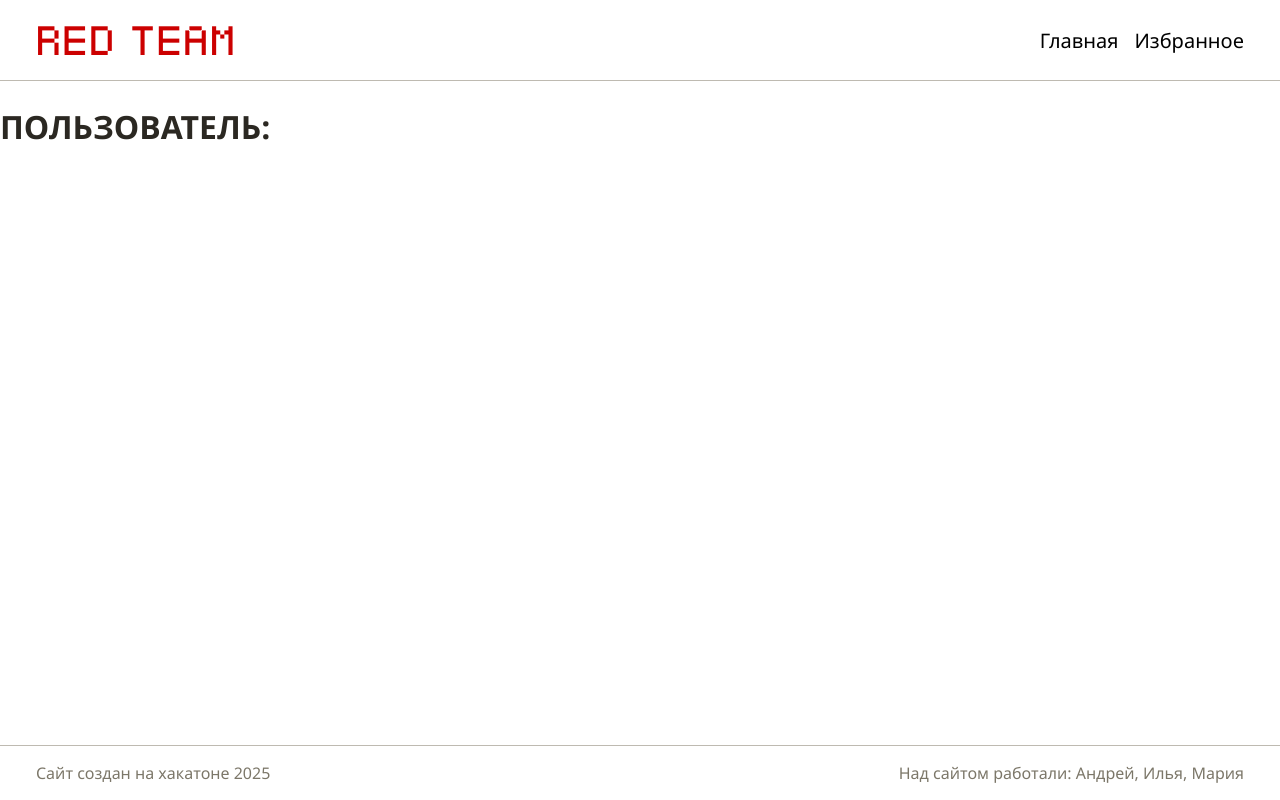
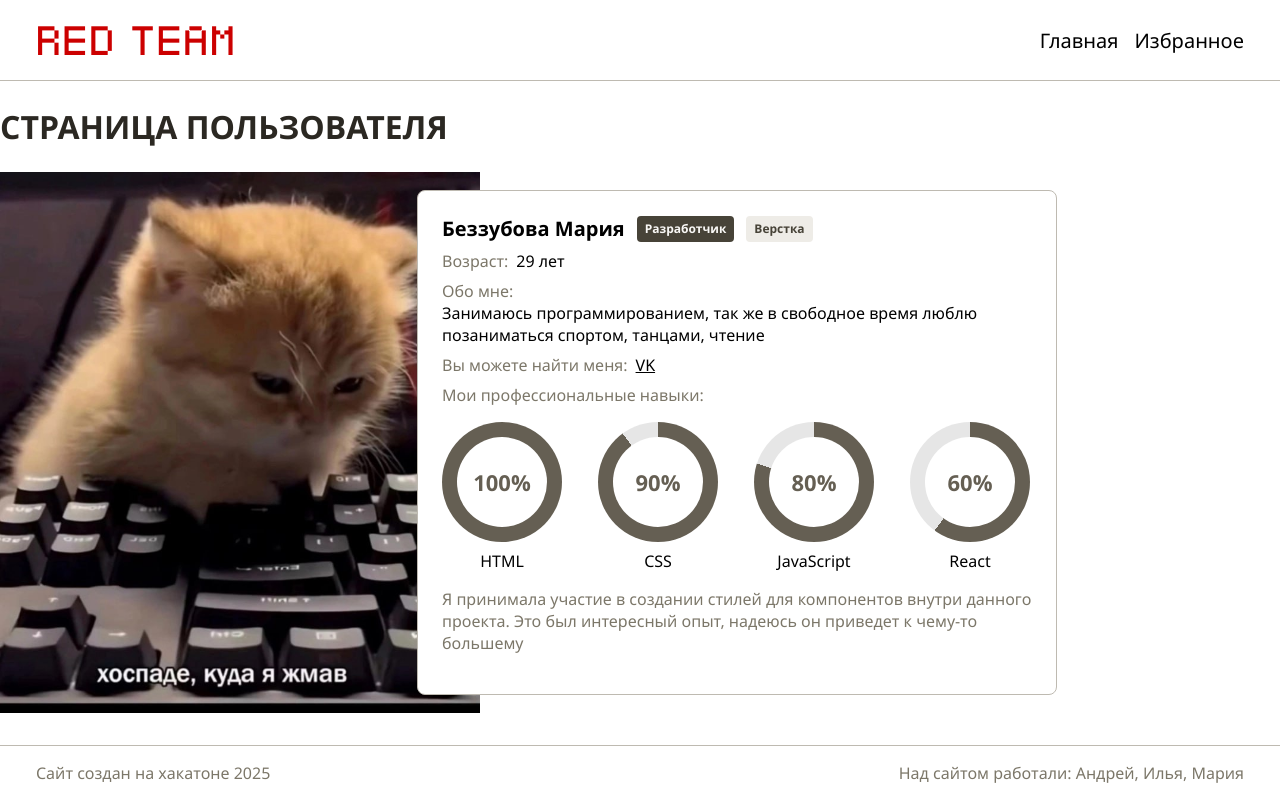
Before and after one commit to andissun1/hackathon-red-team, a React (Vite) app: page /profile/1 in a window 1280 px wide. Built offline with nearby package versions, Linux system fonts and the light colour scheme.

Commit message:
небольшие правки по стилям, сделала страничку пользователя

```diff
--- a/db.json
+++ b/db.json
@@ -10,8 +10,8 @@
       "social": { "VK": "https://vk.com/id807345344?from=search" },
       "about": "Занимаюсь разработкой игры про ферму. Люблю футбол.",
       "badges": [
-        { "text": "Тимлид", "color": "green" },
-        { "text": "test", "color": "yellow" }
+        { "text": "Тимлид", "color": "dark" },
+        { "text": "test", "color": "light" }
       ],
       "other": "Я принимал участие в создании базы данных для этого сайта."
     },
@@ -25,8 +25,8 @@
       "social": { "VK": "https://vk.com/id807345344?from=search" },
       "about": "Занимаюсь разработкой игры про ферму. Люблю футбол.",
       "badges": [
-        { "text": "Тимлид", "color": "green" },
-        { "text": "test", "color": "yellow" }
+        { "text": "Тимлид", "color": "medium" },
+        { "text": "test", "color": "medium" }
       ],
       "other": "Я принимал участие в создании базы данных для этого сайта."
     },
@@ -40,8 +40,8 @@
       "social": { "VK": "https://vk.com/id807345344?from=search" },
       "about": "Занимаюсь разработкой игры про ферму. Люблю футбол.",
       "badges": [
-        { "text": "Тимлид", "color": "green" },
-        { "text": "test", "color": "yellow" }
+        { "text": "Тимлид", "color": "light" },
+        { "text": "test", "color": "dark" }
       ],
       "other": "Я принимал участие в создании базы данных для этого сайта."
     }
--- a/src/Pages/Favorites/Favorites.jsx
+++ b/src/Pages/Favorites/Favorites.jsx
@@ -1,9 +1,9 @@
-import { useDispatch, useSelector } from 'react-redux';
-import { Card } from '../../Shared/Card/Card';
-import { Title } from '../../Shared/Title/Title';
-import { getFavorites } from '../../Store/appReducer';
-import { useEffect } from 'react';
-
+import { useDispatch, useSelector } from "react-redux";
+import { Card } from "../../Shared/Card/Card";
+import { Title } from "../../Shared/Title/Title";
+import { getFavorites } from "../../Store/appReducer";
+import { useEffect } from "react";
+import style from "./favourites.module.css";
 export const Favorites = (props) => {
   const dispatch = useDispatch();
   const profiles = useSelector((store) => store.app.profiles);
@@ -18,6 +18,7 @@ export const Favorites = (props) => {
   return (
     <>
       <Title>Избранное</Title>
+      <div className={style.cardsContainer}>
         {profiles.map(({ id, name, surname, age, about, badges, imgURL }) => (
           <Card
             id={id}
@@ -31,6 +32,7 @@ export const Favorites = (props) => {
             favourite={favorites.includes(id)}
           />
         ))}
+      </div>
     </>
   );
 };
--- /dev/null
+++ b/src/Pages/Favorites/favourites.module.css
@@ -0,0 +1,5 @@
+.cardsContainer {
+    display: flex;
+    justify-content: center;
+    gap: 24px;
+}
--- a/src/Pages/Profile/Profile.jsx
+++ b/src/Pages/Profile/Profile.jsx
@@ -1,5 +1,87 @@
+import { Badge } from "../../Shared/Badge/Badge";
+import { ProgressCircle } from "../../Shared/ProgressCircle/ProgressCircle";
+import { Text } from "../../Shared/Text/Text";
 import { Title } from "../../Shared/Title/Title";
-
-export const Profile = (props) => {
-  return <Title>Пользователь:</Title>;
+import style from "./profile.module.css";
+const testProfile = {
+  id: "01",
+  name: "Мария",
+  surname: "Беззубова",
+  age: 29,
+  imgURL: "./../../../public/default-photo.jpg",
+  skills: { HTML: 100, CSS: 90, JavaScript: 80, React: 60 },
+  social: { VK: "https://vk.com/id136169881" },
+  about:
+    "Занимаюсь программированием, так же в свободное время люблю позаниматься спортом, танцами, чтение",
+  badges: [
+    { text: "Разработчик", color: "dark" },
+    { text: "Верстка", color: "light" },
+  ],
+  other:
+    "Я принимала участие в создании стилей для компонентов внутри данного проекта. Это был интересный опыт, надеюсь он приведет к чему-то большему",
 };
+export const Profile = ({ profile = testProfile }) => {
+  return (
+    <>
+      <Title>Страница пользователя</Title>
+      <div className={style.profileContainer}>
+        <img className={style.img} src={profile.imgURL} />
+        <div className={style.infoCard}>
+          <div className={style.name}>
+            {profile.surname} {profile.name}
+            {profile.badges &&
+              profile.badges.length > 0 &&
+              profile.badges.map((badge) => {
+                return (
+                  <Badge
+                    key={badge.text}
+                    color={badge.color}
+                    text={badge.text}
+                  />
+                );
+              })}
+          </div>
+          <div>
+            <span className={style.info}>Возраст:</span>
+            <span>{profile.age} лет</span>
+          </div>
+          <div>
+            <div className={style.info}>Обо мне:</div>
+            <span>{profile.about}</span>
+          </div>
+          <div>
+            <span className={style.info}>Вы можете найти меня:</span>
+            {Object.keys(profile.social).map((platform) => (
+              <a
+                className={style.link}
+                key={platform}
+                href={profile.social[platform]}
+                target="_blank"
+              >
+                {platform}
+              </a>
+            ))}
+          </div>
+          <div>
+            <span className={style.info}>Мои профессиональные навыки:</span>
+            <div className={style.skills}>
+              {Object.keys(profile.skills).map((skill) => (
+                <div className={style.skill} key={skill}>
+                  <ProgressCircle
+                    value={profile.skills[skill]}
+                    color="#655f53"
+                    key={skill}
+                  />
+                  <div>{skill}</div>
+                </div>
+              ))}
+            </div>
+          </div>
+          <Text textSize={"small"} bottomPadding={""}>
+            {profile.other}
+          </Text>
+        </div>
+      </div>
+    </>
+  );
+};
--- /dev/null
+++ b/src/Pages/Profile/profile.module.css
@@ -0,0 +1,52 @@
+.name {
+    display: flex;
+    align-items: center;
+    gap: 12px;
+    font-size: 20px;
+    font-weight: 600;
+}
+
+.infoCard {
+    padding: 24px;
+    border: 1px solid var(--main-40);
+    border-radius: 8px;
+    background: white;
+    margin-left: -63px;
+    display: flex;
+    flex-direction: column;
+    gap: 8px;
+    width: 640px;
+}
+
+.profileContainer {
+    display: flex;
+    align-items: center;
+}
+
+.img {
+    width: 480px;
+}
+
+.info {
+    color: var(--main-60);
+    padding-right: 8px;
+}
+
+.skill {
+    display: flex;
+    flex-direction: column;
+    gap: 8px;
+    text-align: center;
+    font-weight: 500;
+}
+
+.link {
+    color: var(--main-100);
+}
+
+.skills {
+    display: flex;
+    gap: 36px;
+    flex-wrap: wrap;
+    padding: 16px 0 8px;
+}
--- a/src/Shared/Badge/badge.module.css
+++ b/src/Shared/Badge/badge.module.css
@@ -3,7 +3,6 @@
     font-size: 12px;
     border-radius: 4px;
     height: 26px;
-    margin-left: 8px;
 }
 
 .dark {
--- a/src/Shared/Card/Card.jsx
+++ b/src/Shared/Card/Card.jsx
@@ -1,21 +1,21 @@
-import { useDispatch } from 'react-redux';
-import { Badge } from '../Badge/Badge';
-import { Button } from '../Button/Button';
-import HeartIcon from '../HeartIcon/HeartIcon';
-import { Text } from '../Text/Text';
-import style from './card.module.css';
-import { useNavigate } from 'react-router-dom';
-import { appActions } from '../../Store/appReducer';
+import { useDispatch } from "react-redux";
+import { Badge } from "../Badge/Badge";
+import { Button } from "../Button/Button";
+import HeartIcon from "../HeartIcon/HeartIcon";
+import { Text } from "../Text/Text";
+import style from "./card.module.css";
+import { useNavigate } from "react-router-dom";
+import { appActions } from "../../Store/appReducer";
 
 export const Card = ({
   id,
   name,
   surname,
   age,
-  imgURL = './../../../public/default-photo.jpg',
+  imgURL = "./../../../public/default-photo.jpg",
   about,
   favourite = false,
-  badge = null,
+  badges = [],
 }) => {
   const navigate = useNavigate();
   const dispatch = useDispatch();
@@ -27,21 +27,28 @@ export const Card = ({
       ? dispatch(appActions.removeFromFavorites(id))
       : dispatch(appActions.addToFavorites(id));
   };
-
-  console.log(imgURL);
-
   return (
     <div className={style.card}>
       <img className={style.img} src={imgURL} />
       <div className={style.name}>
-        {surname} {name}, {age} {badge && <Badge color={badge.color} text={badge.text} />}
+        {surname} {name}, {age}
       </div>
+      {badges && badges.length > 0 && (
+        <div className={style.badges}>
+          {badges.map((badge) => {
+            return (
+              <Badge key={badge.text} color={badge.color} text={badge.text} />
+            );
+          })}
+        </div>
+      )}
+
       <div className={style.subtitle}>Немного обо мне:</div>
       <Text limited={true}>{about}</Text>
       <div className={style.buttonContainer}>
         <Button onClick={openProfile}>ОТКРЫТЬ</Button>
         <Button onClick={onToggleFavourite}>
-          <HeartIcon variant={favourite ? 'filled' : 'outline'} />
+          <HeartIcon variant={favourite ? "filled" : "outline"} />
         </Button>
       </div>
     </div>
--- a/src/Shared/Card/card.module.css
+++ b/src/Shared/Card/card.module.css
@@ -20,9 +20,16 @@
     font-size: 24px;
     display: flex;
     padding-top: 4px;
+    white-space: nowrap;
 }
 
 .buttonContainer {
     display: flex;
     justify-content: space-around;
 }
+
+.badges {
+    display: flex;
+    gap: 8px;
+    padding-top: 4px;
+}
--- /dev/null
+++ b/src/Shared/ProgressCircle/ProgressCircle.jsx
@@ -0,0 +1,20 @@
+import style from "./progress.module.css";
+
+export const ProgressCircle = ({ value, color }) => {
+  return (
+    <div className={style.wrapper}>
+      <div
+        className={style.circle}
+        style={{
+          background: `conic-gradient(${color} ${
+            value * 3.6
+          }deg, #e6e6e6 0deg)`,
+        }}
+      >
+        <div className={style.inner}>
+          <span style={{ color }}>{value}%</span>
+        </div>
+      </div>
+    </div>
+  );
+};
--- /dev/null
+++ b/src/Shared/ProgressCircle/progress.module.css
@@ -0,0 +1,30 @@
+.wrapper {
+    display: flex;
+    justify-content: center;
+    align-items: center;
+}
+
+.circle {
+    width: 120px;
+    height: 120px;
+    border-radius: 50%;
+    position: relative;
+    display: flex;
+    justify-content: center;
+    align-items: center;
+}
+
+.inner {
+    width: 90px;
+    height: 90px;
+    background: white;
+    border-radius: 50%;
+    display: flex;
+    justify-content: center;
+    align-items: center;
+}
+
+.circle span {
+    font-size: 22px;
+    font-weight: bold;
+}
```
Also changed, not shown: src/Pages/Main/Main.jsx (+10 -10 lines), src/Store/store.js (+12 -7 lines). Lines whose indentation alone changed are shown as unchanged.
